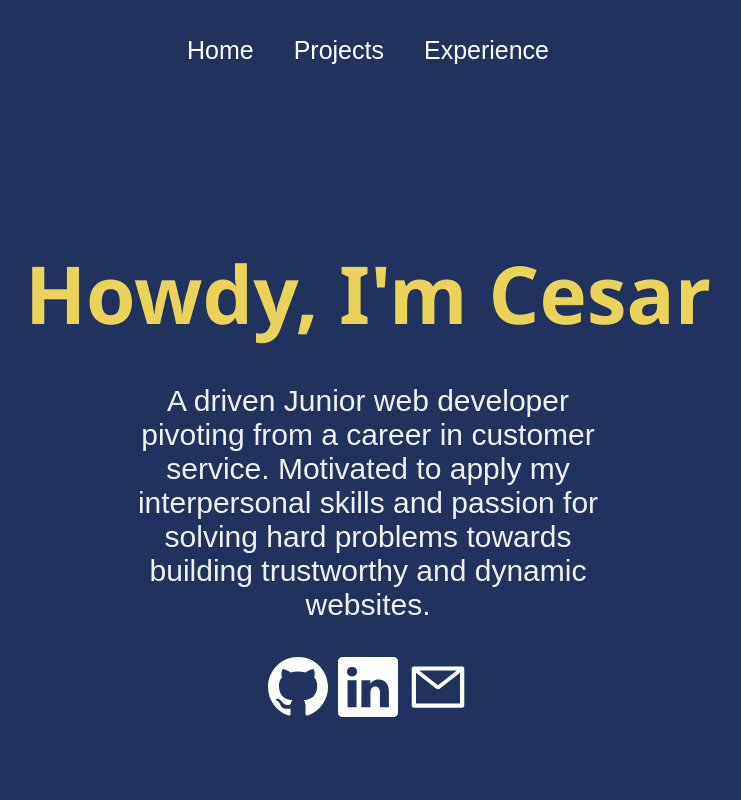
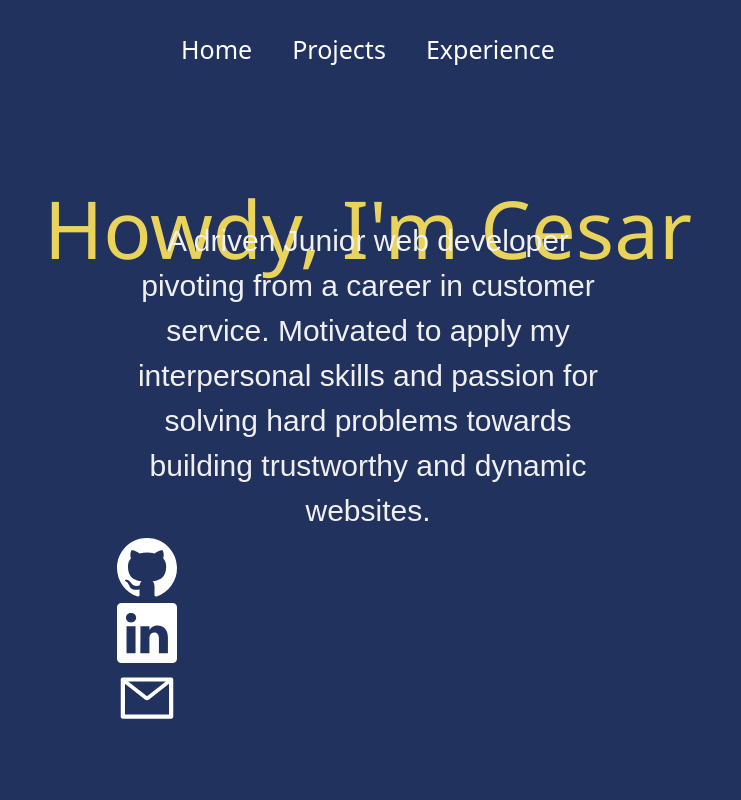
Before and after one commit to wowgr8/personal-portfolio, a React (Create React App) app: page / in a window 1280 px wide. Shown: the top 800 px of the page, without its empty margins (272-1013 px from the left). Built offline with nearby package versions, Linux system fonts and the light colour scheme.

Commit message:
add tailwind configuration

```diff
--- a/src/App.css
+++ b/src/App.css
@@ -1,4 +1,9 @@
-.App {
+@tailwind base;
+@tailwind components;
+@tailwind utilities;
+
+
+/* .App {
   width: 100%;
   height: auto;
   display: flex;
@@ -10,4 +15,4 @@
 body {
   padding: 0;
   margin: 0;
-}
+} */
```
